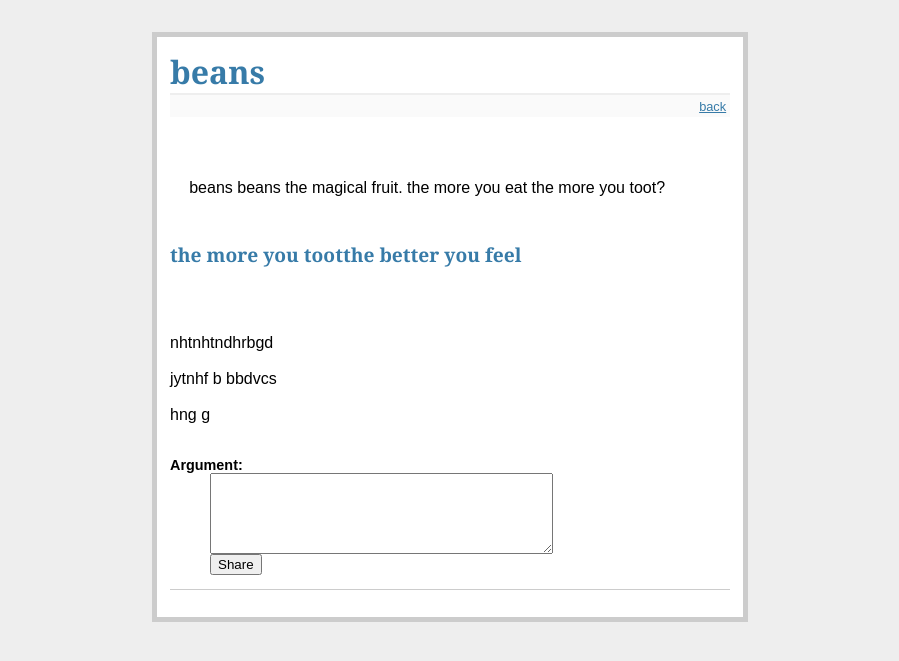
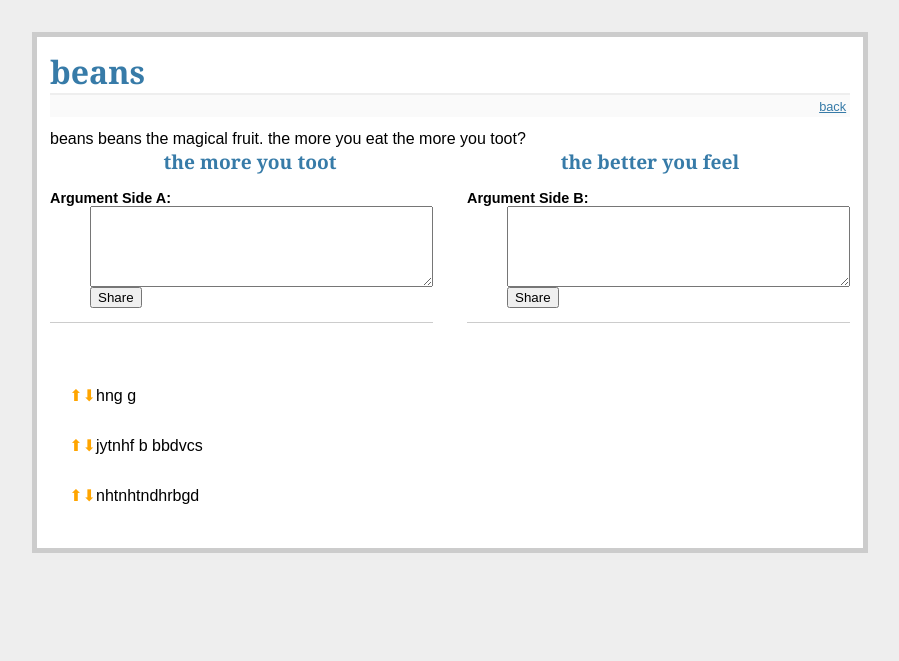
Before and after one commit to JorgeAntonio512/sod-flask, a Flask app: page /debate/5 in a window 1280 px wide. Shown: the top 661 px of the page, without its empty margins (190-1089 px from the left). Run offline with Flask 2, Linux system fonts and the light colour scheme; data comes from the database, SQL or seed files in the repository; both versions use the stored data as it was after the commit.

Commit message:
2 sides & rating
1) created 2 sides to each debate
2) rating for debates
3) rating for arguments

```diff
--- a/flaskr/flaskr.py
+++ b/flaskr/flaskr.py
@@ -35,9 +35,40 @@ def teardown_request(exception):
     if db is not None:
         db.close()
 
+
+@app.route('/updebate/<int:entries_did>')
+def up_vote(entries_did):
+    g.db.execute('update debates set rating = rating + 1 where did = "{0}"'.format(entries_did))
+    g.db.commit()
+    return redirect(request.referrer)
+
+
+@app.route('/downdebate/<int:entries_did>')
+def down_vote(entries_did):
+    g.db.execute('update debates set rating = rating - 1 where did = "{0}"'.format(entries_did))
+    g.db.commit()
+    return redirect(request.referrer)
+
+
+@app.route('/upargument/<int:argumentsidea_aid>')
+def up_argument(argumentsidea_aid):
+    g.db.execute('update arguments set rating = rating + 1 where aid = "{0}"'.format(argumentsidea_aid))
+    g.db.commit()
+    return redirect(request.referrer)
+
+
+@app.route('/downargument/<int:argumentsideb_aid>')
+def down_argument(argumentsideb_aid):
+    g.db.execute('update arguments set rating = rating - 1 where aid = "{0}"'.format(argumentsideb_aid))
+    g.db.commit()
+    return redirect(request.referrer)
+
+
+
+
 @app.route('/')
 def show_entries():
-    cur = g.db.execute('select did, title, text from debates order by did desc')
+    cur = g.db.execute('select did, title, text, rating from debates order by rating desc')
     db_result = cur.fetchall()
     entries = [dict(did=row[0], title=row[1], text=row[2]) for row in db_result]
     return render_template('show_entries.html', entries=entries)
@@ -53,9 +84,17 @@ def add_entry():
 
 
 @app.route('/adda', methods=['POST'])
-def add_argument():
-    g.db.execute('insert into arguments (did, argument) values (?, ?)',
-                 [request.form['did'], request.form['argument']])
+def add_argumenta():
+    g.db.execute('insert into arguments (did, argument, side) values (?, ?, ?)',
+                 [request.form['did'], request.form['argument'], request.form['side']])
+    g.db.commit()
+    flash('New argument was successfully posted')
+    return redirect(request.referrer)
+
+@app.route('/addb', methods=['POST'])
+def add_argumentb():
+    g.db.execute('insert into arguments (did, argument, side) values (?, ?, ?)',
+                 [request.form['did'], request.form['argument'], request.form['side']])
     g.db.commit()
     flash('New argument was successfully posted')
     return redirect(request.referrer)
@@ -68,11 +107,15 @@ def debate_page(entries_did):
     cur = g.db.execute(query)
     db_result = cur.fetchall()
     entries = [dict(title=row[0], text=row[1], sidea=row[2], sideb=row[3], did=row[4]) for row in db_result]
-    querytwo = 'select argument from arguments where did = "{0}" order by aid desc'.format(entries_did)
+    querytwo = 'select argument, aid from arguments where did = "{0}" and side = "0" order by rating desc'.format(entries_did)
     cuv = g.db.execute(querytwo)
     db_resultr = cuv.fetchall()
-    entrier = [dict(argument=row[0]) for row in db_resultr]
-    return render_template('debate_page.html', entries=entries, entrier=entrier)
+    argumentsidea = [dict(argument=row[0], aid=row[1]) for row in db_resultr]
+    querythree = 'select argument, aid from arguments where did = "{0}" and side = "1" order by rating desc'.format(entries_did)
+    cuv = g.db.execute(querythree)
+    db_resultq = cuv.fetchall()
+    argumentsideb = [dict(argument=row[0], aid=row[1]) for row in db_resultq]
+    return render_template('debate_page.html', entries=entries, argumentsidea=argumentsidea, argumentsideb=argumentsideb)
 
 @app.route('/login', methods=['GET', 'POST'])
 def login():
--- a/flaskr/schema.sql
+++ b/flaskr/schema.sql
@@ -4,7 +4,8 @@ create table debates (
   title text not null,
   text text not null,
   sidea text not null,
-  sideb text not null
+  sideb text not null,
+  rating integer default 0
 );
 
 drop table if exists arguments;
@@ -12,5 +13,6 @@ create table arguments (
   aid integer primary key autoincrement,
   did integer,
   side integer,
-  argument text not null
+  argument text not null,
+  rating integer default 0
 );
--- a/flaskr/static/style.css
+++ b/flaskr/static/style.css
@@ -4,15 +4,21 @@ h1, h2          { font-family: 'Georgia', serif; margin: 0; }
 h1              { border-bottom: 2px solid #eee; }
 h2              { font-size: 1.2em; }
 
-.page           { margin: 2em auto; width: 35em; border: 5px solid #ccc;
-                  padding: 0.8em; background: white; }
-.entries        { white-space: pre-line; list-style: none; margin: 0; padding: 0; }
+.page           { margin: 2em auto; width: 50em; border: 5px solid #ccc;
+                  padding: 0.8em; background: white; overflow: auto; }
+.entries        { white-space: pre-line; list-style: none; margin: 0; padding: 0; text-decoration: none }
 .entries li     { margin: 0.8em 1.2em; }
 .entries li h2  { margin-left: -1em; }
 .add-entry      { font-size: 0.9em; border-bottom: 1px solid #ccc; }
 .add-entry dl   { font-weight: bold; }
 .metanav        { text-align: right; font-size: 0.8em; padding: 0.3em;
                   margin-bottom: 1em; background: #fafafa; }
+.debatesidea 	{float:left; text-align: center; width: 25em; }
+.debatesideb	{float:right; text-align: center; width: 25em; }
+.argumentgensidea {float: left; }
+.argumentgensideb {float: right; }
+.asidea			{float: left; text-align: left; width: 17.5em; }
+.asideb			{float: right; text-align: right; width: 17.5em;}
 .flash          { background: #cee5F5; padding: 0.5em;
                   border: 1px solid #aacbe2; }
 .error          { background: #f0d6d6; padding: 0.5em; }
--- a/flaskr/templates/debate_page.html
+++ b/flaskr/templates/debate_page.html
@@ -7,22 +7,64 @@
   <div class=metanav>
     <a href="{{ url_for('show_entries') }}">back</a>
   </div>
- <ul class=entries>
-  {% for entry in entries %}
-    <li>{{ entry.text|safe }}</li>
-    <li><h2>{{ entry.sidea }}{{ entry.sideb }}</h2></li>
-  {% endfor %}
-  {% for argumentz in entrier %}
-  {{ argumentz.argument }}
-  {% endfor %}
-  </ul>
+  <div class=debate>
+    <div class=debatetext>
+          {% for entry in entries %}
+          {{ entry.text|safe }}
+    </div>
+    <div class=debatesides>
+      <div class=debatesidea>
+      <h2>{{ entry.sidea }}</h2>
+      </div>
+      <div class=debatesideb>
+        <h2>{{ entry.sideb }}</h2>
+      {% endfor %}
+    </div>
+    </div>
+
+    <div class=argumentgen>
+      <div class=argumentgensidea>
 {% for entry in entries %}
-<form action="{{ url_for('add_argument') }}" method=post class=add-entry>
+<form action="{{ url_for('add_argumenta') }}" method=post class=add-entry>
       <dl>
-        <dt>Argument:
+        <dt>Argument Side A:
         <dd><textarea name=argument rows=5 cols=40></textarea>
         <input type=hidden name=did value={{ entry.did }}>
+        <input type=hidden name=side value=0>
         <dd><input type=submit value=Share>
       </dl>
     </form>
+      </div>
+      <div class=argumentgensideb>
+<form action="{{ url_for('add_argumentb') }}" method=post class=add-entry>
+      <dl>
+        <dt>Argument Side B:
+        <dd><textarea name=argument rows=5 cols=40></textarea>
+        <input type=hidden name=did value={{ entry.did }}>
+        <input type=hidden name=side value=1>
+        <dd><input type=submit value=Share>
+      </dl>
+    </form>
+      </div>
 {% endfor %}
+    </div>
+
+    <div class=arguments>
+      <div class=asidea>
+        <ul class=entries>
+        {% for argumentz in argumentsidea %}
+        <li><a href="/upargument/{{ argumentz.aid }}" style="text-decoration:none; color:orange;">&#11014;</a><a href="/downargument/{{ argumentz.aid }}" style="text-decoration:none; color:orange;">&#11015;</a>{{ argumentz.argument }}
+        {% endfor %}
+      </ul>
+      </div>
+      <div class=asideb>
+        <ul class=entries>
+        {% for argumentz in argumentsideb %}
+        <li><a href="/upargument/{{ argumentz.aid }}" style="text-decoration:none; color:orange;">&#11014;</a><a href="/downargument/{{ argumentz.aid }}" style="text-decoration:none; color:orange;">&#11015;</a>{{ argumentz.argument }}
+        {% endfor %}
+      </ul>
+      </div>
+
+
+
+  </div>
--- a/flaskr/templates/show_entries.html
+++ b/flaskr/templates/show_entries.html
@@ -2,7 +2,8 @@
 {% block body %}
 <ul class=entries>
   {% for entry in entries %}
-    <li><h2><a href="/debate/{{ entry.did }}">{{ entry.title }}</a></h2>{{ entry.text|safe }}
+    <li><h2>
+    	<a href="/updebate/{{ entry.did }}" style="text-decoration:none; color:orange;">&#11014;</a><a href="/downdebate/{{ entry.did }}" style="text-decoration:none; color:orange;">&#11015;</a><a href="/debate/{{ entry.did }}">{{ entry.title }}</a></h2>{{ entry.text|safe }}
   {% else %}
     <li><em>Unbelievable.  No entries here so far</em>
   {% endfor %}
```
Also changed, not shown: flaskr/flaskr.db.
